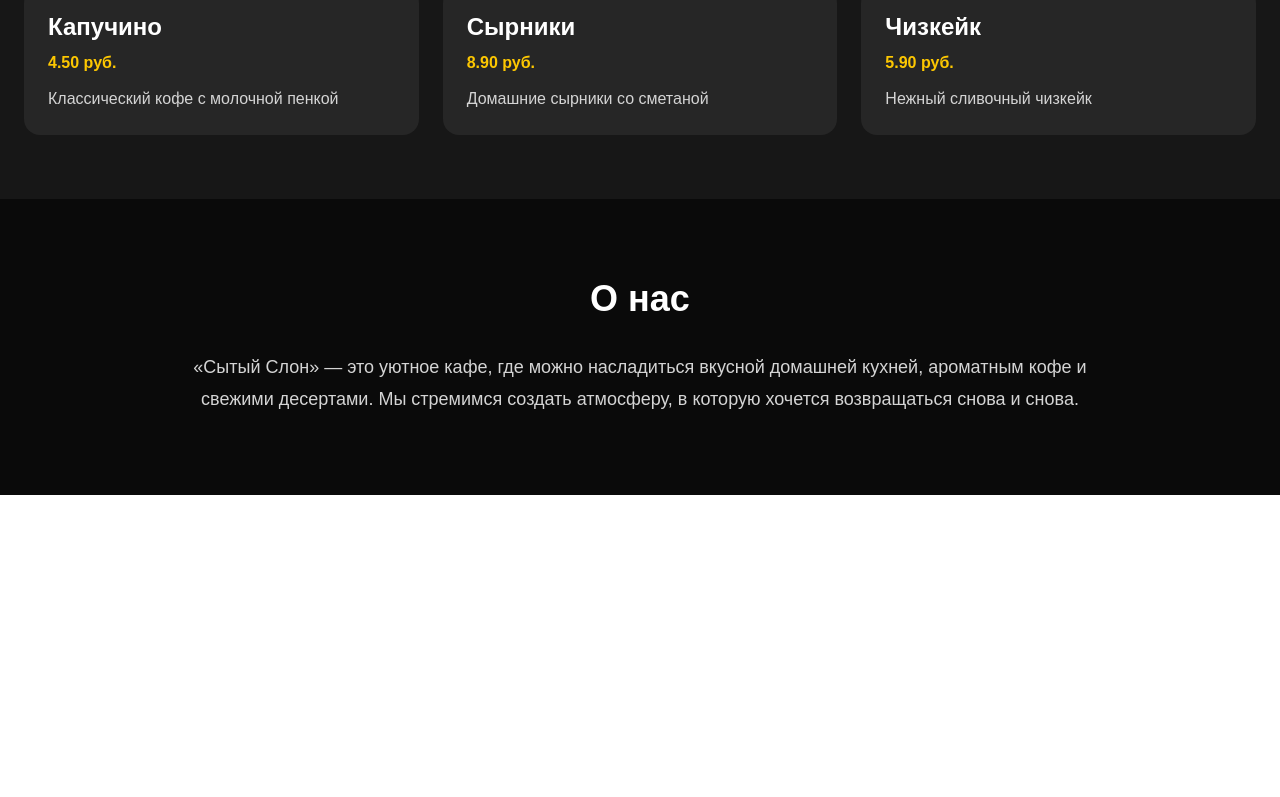
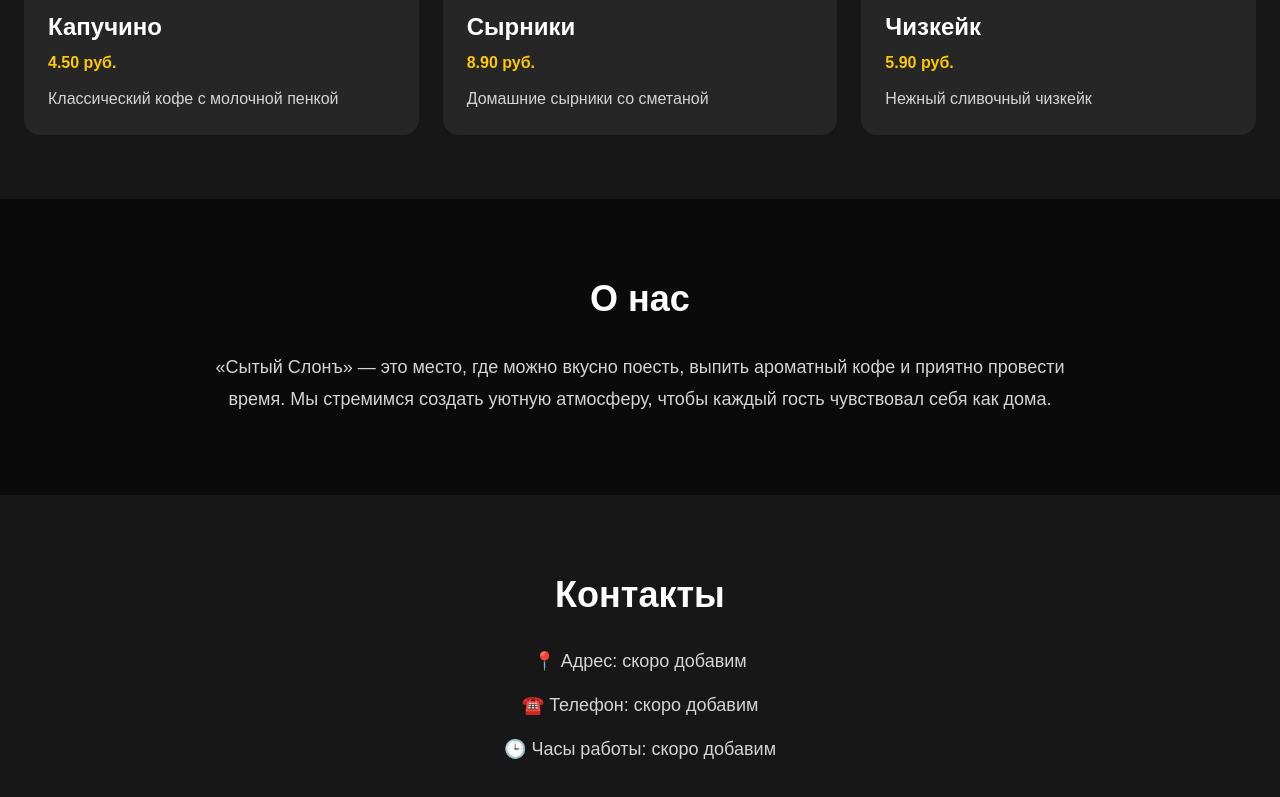
Before and after one commit to semperthY/Sytyi-slon, a Next.js app: page / in a window 1280 px wide. Shown: the part 1037-1834 px from the top of the page. Before the commit the page ends 1532 px from the top, so only its background shows below. Built offline with nearby package versions, Linux system fonts and the light colour scheme.

Commit message:
v0.11 Добавлен раздел Контакты

```diff
--- a/src/app/page.tsx
+++ b/src/app/page.tsx
@@ -2,6 +2,7 @@ import Header from "../components/Header";
 import Hero from "../components/Hero";
 import MenuSection from "../components/MenuSection";
 import About from "../components/About";
+import Contacts from "../components/Contacts";
 
 export default function Home() {
   return (
@@ -10,6 +11,7 @@ export default function Home() {
       <Hero />
       <MenuSection />
       <About />
+      <Contacts />
     </>
   );
 }
--- a/src/components/About.tsx
+++ b/src/components/About.tsx
@@ -1,19 +1,20 @@
 export default function About() {
   return (
-    <section className="bg-neutral-950 text-white px-6 py-20">
-      <div className="max-w-4xl mx-auto">
-
-        <h2 className="text-4xl font-bold text-center mb-8">
+    <section
+      id="about"
+      className="bg-neutral-950 px-6 py-20 text-white"
+    >
+      <div className="mx-auto max-w-4xl text-center">
+        <h2 className="mb-8 text-4xl font-bold">
           О нас
         </h2>
 
-        <p className="text-lg text-neutral-300 leading-8 text-center">
-          «Сытый Слон» — это уютное кафе, где можно насладиться
-          вкусной домашней кухней, ароматным кофе и свежими десертами.
-          Мы стремимся создать атмосферу, в которую хочется
-          возвращаться снова и снова.
+        <p className="text-lg leading-8 text-neutral-300">
+          «Сытый Слонъ» — это место, где можно вкусно поесть,
+          выпить ароматный кофе и приятно провести время.
+          Мы стремимся создать уютную атмосферу, чтобы каждый
+          гость чувствовал себя как дома.
         </p>
-
       </div>
     </section>
   );
--- /dev/null
+++ b/src/components/Contacts.tsx
@@ -0,0 +1,26 @@
+export default function Contacts() {
+  return (
+    <section
+      id="contacts"
+      className="bg-neutral-900 px-6 py-20 text-white"
+    >
+      <div className="mx-auto max-w-4xl text-center">
+        <h2 className="mb-8 text-4xl font-bold">
+          Контакты
+        </h2>
+
+        <p className="mb-4 text-lg text-neutral-300">
+          📍 Адрес: скоро добавим
+        </p>
+
+        <p className="mb-4 text-lg text-neutral-300">
+          ☎️ Телефон: скоро добавим
+        </p>
+
+        <p className="text-lg text-neutral-300">
+          🕒 Часы работы: скоро добавим
+        </p>
+      </div>
+    </section>
+  );
+}
--- a/src/components/MenuSection.tsx
+++ b/src/components/MenuSection.tsx
@@ -3,10 +3,14 @@ import { site } from "../config/site";
 
 export default function MenuSection() {
   return (
-    <section className="px-6 py-16 bg-neutral-900 text-white">
-      <h2 className="text-4xl font-bold text-center mb-10">
+    <section
+      id="menu"
+      className="px-6 py-16 bg-neutral-900 text-white"
+    >
+      <h2 className="mb-10 text-center text-4xl font-bold">
         Наше меню
       </h2>
+
       <div className="grid gap-6 md:grid-cols-3">
         {menu.map((item) => (
           <div
@@ -17,7 +21,7 @@ export default function MenuSection() {
               {item.name}
             </h3>
 
-       <p className="mt-2 text-yellow-400 font-bold">
+            <p className="mt-2 font-bold text-yellow-400">
               {item.price.toFixed(2)} {site.currency}
             </p>
 
@@ -26,7 +30,6 @@ export default function MenuSection() {
             </p>
           </div>
         ))}
-
       </div>
     </section>
   );
```
Lines whose indentation alone changed are shown as unchanged.
